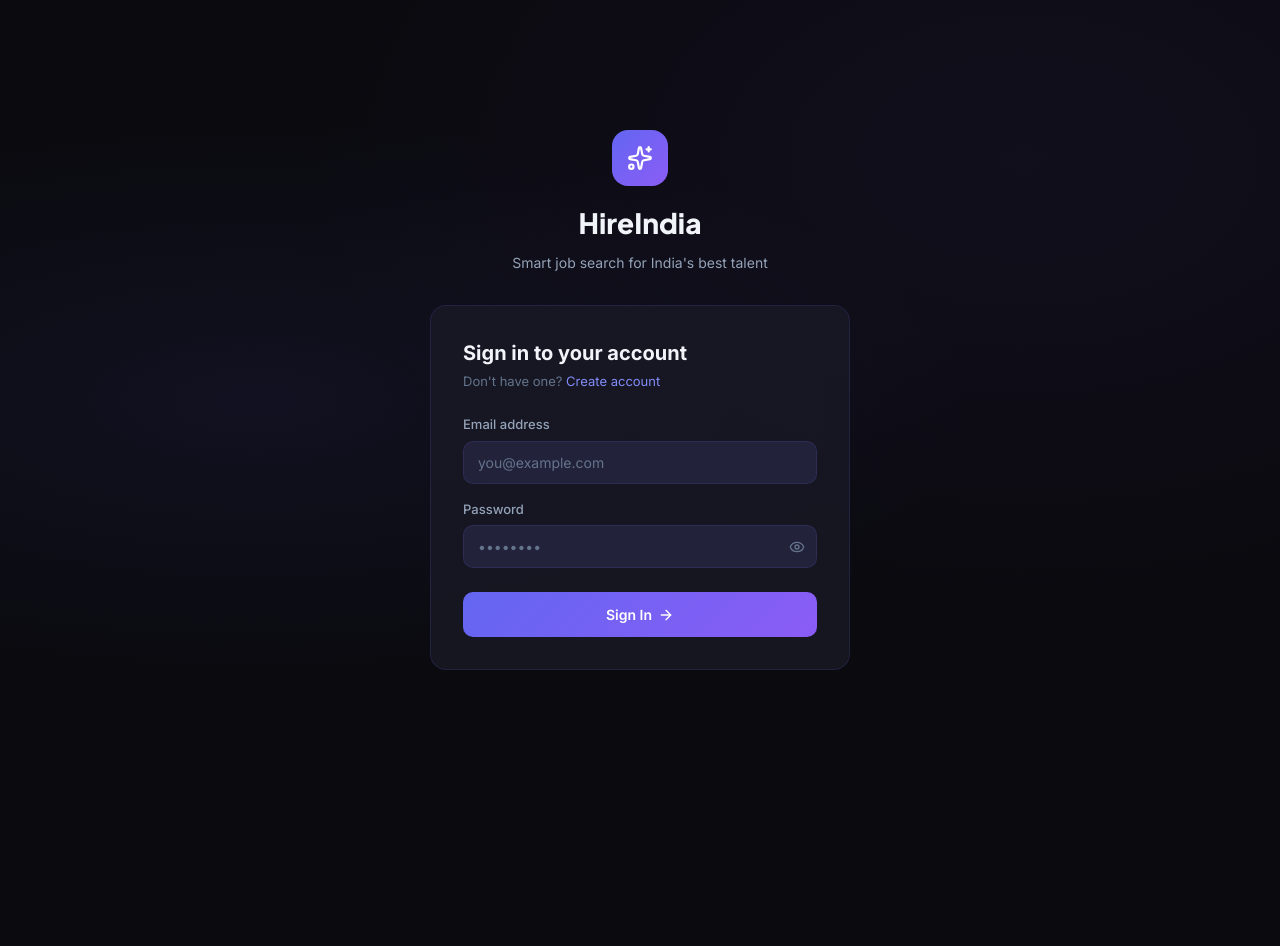
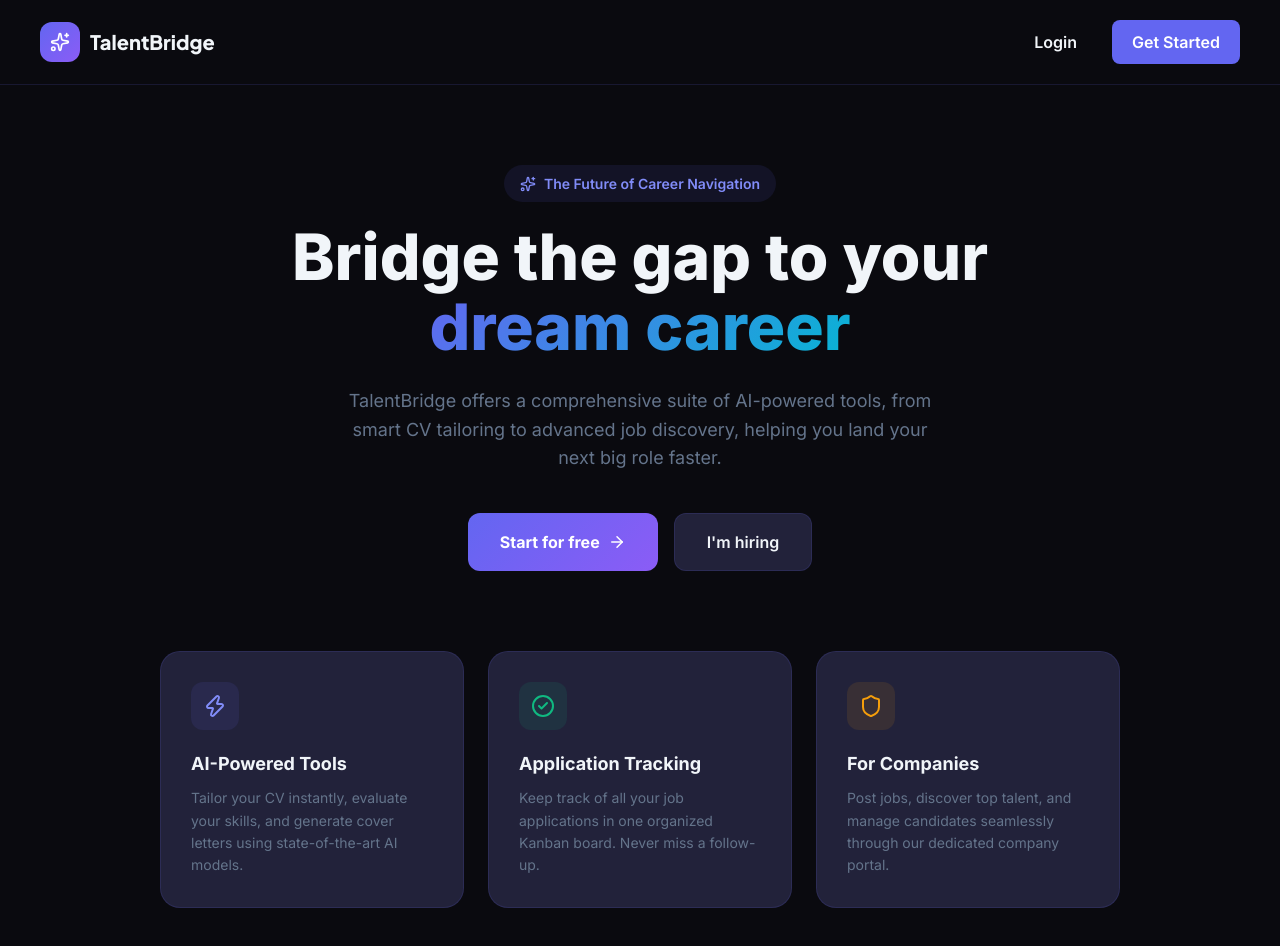
Before and after one commit to Rajvardhan-Kharat/TalentBridge, a React (Vite) app in the folder client/: page / in a window 1280 px wide. Before the commit this address led to /login. Shown: the top 946 px of the page. Before the commit the page ends 800 px from the top, so only its background shows below. Built offline with nearby package versions, Linux system fonts and the light colour scheme; no server answers.

Commit message:
feat: add public home page and update routing

```diff
--- a/client/src/App.jsx
+++ b/client/src/App.jsx
@@ -23,6 +23,7 @@
 import PublicResumePage from './pages/PublicResumePage';
 import AdminDashboardPage from './pages/AdminDashboardPage';
 import CareerPortalSelector from './pages/CareerPortalSelector';
+import HomePage from './pages/HomePage';
 
 const PrivateRoute = ({ children }) => {
   const { user, loading } = useAuth();
@@ -106,9 +107,12 @@
       {/* Public resume page — no login required */}
       <Route path="/resume/:userId"   element={<PublicResumePage />} />
 
-      {/* Main app — job seekers + company (company gets redirected from / to /company-portal) */}
-      <Route path="/" element={<PrivateRoute><OnboardingGuard><Layout /></OnboardingGuard></PrivateRoute>}>
-        <Route index                    element={<RoleIndexRedirect />} />
+      {/* Public Home Page */}
+      <Route path="/" element={<HomePage />} />
+
+      {/* Main app — job seekers + company (company gets redirected from /dashboard to /company-portal) */}
+      <Route element={<PrivateRoute><OnboardingGuard><Layout /></OnboardingGuard></PrivateRoute>}>
+        <Route path="dashboard"         element={<RoleIndexRedirect />} />
         <Route path="jobs"              element={<JobseekerRoute><JobDiscoveryPage /></JobseekerRoute>} />
         <Route path="evaluator"         element={<JobseekerRoute><JobEvaluatorPage /></JobseekerRoute>} />
         <Route path="cv-tailor"         element={<JobseekerRoute><CvTailoringPage /></JobseekerRoute>} />
--- a/client/src/components/Layout.jsx
+++ b/client/src/components/Layout.jsx
@@ -10,7 +10,7 @@
 import { CAREER_TIERS, useCareerTier } from '../pages/CareerPortalSelector';
 
 const navItems = [
-  { to: '/',               icon: LayoutDashboard, label: 'Dashboard',        sub: 'Overview & Insights' },
+  { to: '/dashboard',               icon: LayoutDashboard, label: 'Dashboard',        sub: 'Overview & Insights' },
   // Talent Acquisition — sub-modules
   { to: '/jobs',           icon: Flag,            label: 'India Opportunities',  sub: 'Jobs across India', section: 'talent' },
   { to: '/jobs?module=global', icon: Globe2,      label: 'Global Opportunities', sub: 'International Roles', section: 'talent' },
--- /dev/null
+++ b/client/src/pages/HomePage.jsx
@@ -0,0 +1,97 @@
+import { Link, Navigate } from 'react-router-dom';
+import { useAuth } from '../context/AuthContext';
+import { Sparkles, ArrowRight, CheckCircle2, Shield, Zap } from 'lucide-react';
+import { motion } from 'framer-motion';
+
+export default function HomePage() {
+  const { user, loading } = useAuth();
+
+  // If user is already logged in, redirect them to the dashboard
+  if (user) return <Navigate to="/dashboard" replace />;
+
+  if (loading) return (
+    <div style={{ display:'flex', alignItems:'center', justifyContent:'center', height:'100vh', background:'var(--bg-base)' }}>
+      <div className="loader" style={{ width: 40, height: 40 }} />
+    </div>
+  );
+
+  return (
+    <div style={{ minHeight: '100vh', background: 'var(--bg-base)', color: 'var(--text-primary)', overflowX: 'hidden' }}>
+
+      {/* Navbar */}
+      <nav style={{ display: 'flex', justifyContent: 'space-between', alignItems: 'center', padding: '20px 40px', borderBottom: '1px solid var(--border)' }}>
+        <div style={{ display: 'flex', alignItems: 'center', gap: 10 }}>
+          <div style={{ width: 40, height: 40, borderRadius: 12, background: 'linear-gradient(135deg, #6366f1, #8b5cf6)', display: 'flex', alignItems: 'center', justifyContent: 'center' }}>
+            <Sparkles size={20} color="white" />
+          </div>
+          <span style={{ fontSize: 20, fontWeight: 800, fontFamily: 'Plus Jakarta Sans, sans-serif' }}>TalentBridge</span>
+        </div>
+        <div style={{ display: 'flex', gap: 15 }}>
+          <Link to="/login" style={{ textDecoration: 'none', padding: '10px 20px', borderRadius: 8, fontWeight: 600, color: 'var(--text-primary)' }}>Login</Link>
+          <Link to="/register" style={{ textDecoration: 'none', padding: '10px 20px', borderRadius: 8, fontWeight: 600, background: '#6366f1', color: 'white' }}>Get Started</Link>
+        </div>
+      </nav>
+
+      {/* Hero Section */}
+      <main style={{ padding: '80px 20px', textAlign: 'center', maxWidth: 1000, margin: '0 auto' }}>
+        <motion.div initial={{ opacity: 0, y: 20 }} animate={{ opacity: 1, y: 0 }} transition={{ duration: 0.5 }}>
+          <div style={{ display: 'inline-flex', alignItems: 'center', gap: 8, padding: '8px 16px', background: 'rgba(99,102,241,0.1)', color: '#818cf8', borderRadius: 20, fontSize: 14, fontWeight: 600, marginBottom: 20 }}>
+            <Sparkles size={16} /> The Future of Career Navigation
+          </div>
+
+          <h1 style={{ fontSize: 'clamp(40px, 5vw, 64px)', fontWeight: 800, lineHeight: 1.1, marginBottom: 24 }}>
+            Bridge the gap to your <br />
+            <span style={{ background: 'linear-gradient(135deg, #6366f1, #06b6d4)', WebkitBackgroundClip: 'text', WebkitTextFillColor: 'transparent' }}>
+              dream career
+            </span>
+          </h1>
+
+          <p style={{ fontSize: 18, color: 'var(--text-muted)', maxWidth: 600, margin: '0 auto 40px', lineHeight: 1.6 }}>
+            TalentBridge offers a comprehensive suite of AI-powered tools, from smart CV tailoring to advanced job discovery, helping you land your next big role faster.
+          </p>
+
+          <div style={{ display: 'flex', gap: 16, justifyContent: 'center', flexWrap: 'wrap' }}>
+            <Link to="/register" style={{ textDecoration: 'none', display: 'flex', alignItems: 'center', gap: 8, padding: '16px 32px', borderRadius: 12, background: 'linear-gradient(135deg, #6366f1, #8b5cf6)', color: 'white', fontWeight: 700, fontSize: 16, transition: 'transform 0.2s' }}>
+              Start for free <ArrowRight size={18} />
+            </Link>
+            <Link to="/register/company" style={{ textDecoration: 'none', display: 'flex', alignItems: 'center', gap: 8, padding: '16px 32px', borderRadius: 12, background: 'var(--bg-elevated)', border: '1px solid var(--border)', color: 'var(--text-primary)', fontWeight: 600, fontSize: 16 }}>
+              I'm hiring
+            </Link>
+          </div>
+        </motion.div>
+
+        {/* Features Preview */}
+        <motion.div
+          initial={{ opacity: 0, y: 40 }}
+          animate={{ opacity: 1, y: 0 }}
+          transition={{ duration: 0.7, delay: 0.2 }}
+          style={{ display: 'grid', gridTemplateColumns: 'repeat(auto-fit, minmax(280px, 1fr))', gap: 24, marginTop: 80, textAlign: 'left' }}
+        >
+          <div style={{ padding: 30, background: 'var(--bg-elevated)', borderRadius: 20, border: '1px solid var(--border)' }}>
+            <div style={{ width: 48, height: 48, borderRadius: 12, background: 'rgba(99,102,241,0.1)', display: 'flex', alignItems: 'center', justifyContent: 'center', marginBottom: 20 }}>
+              <Zap size={24} color="#818cf8" />
+            </div>
+            <h3 style={{ fontSize: 18, fontWeight: 700, marginBottom: 10 }}>AI-Powered Tools</h3>
+            <p style={{ color: 'var(--text-muted)', fontSize: 14, lineHeight: 1.6 }}>Tailor your CV instantly, evaluate your skills, and generate cover letters using state-of-the-art AI models.</p>
+          </div>
+
+          <div style={{ padding: 30, background: 'var(--bg-elevated)', borderRadius: 20, border: '1px solid var(--border)' }}>
+            <div style={{ width: 48, height: 48, borderRadius: 12, background: 'rgba(16,185,129,0.1)', display: 'flex', alignItems: 'center', justifyContent: 'center', marginBottom: 20 }}>
+              <CheckCircle2 size={24} color="#10b981" />
+            </div>
+            <h3 style={{ fontSize: 18, fontWeight: 700, marginBottom: 10 }}>Application Tracking</h3>
+            <p style={{ color: 'var(--text-muted)', fontSize: 14, lineHeight: 1.6 }}>Keep track of all your job applications in one organized Kanban board. Never miss a follow-up.</p>
+          </div>
+
+          <div style={{ padding: 30, background: 'var(--bg-elevated)', borderRadius: 20, border: '1px solid var(--border)' }}>
+            <div style={{ width: 48, height: 48, borderRadius: 12, background: 'rgba(245,158,11,0.1)', display: 'flex', alignItems: 'center', justifyContent: 'center', marginBottom: 20 }}>
+              <Shield size={24} color="#f59e0b" />
+            </div>
+            <h3 style={{ fontSize: 18, fontWeight: 700, marginBottom: 10 }}>For Companies</h3>
+            <p style={{ color: 'var(--text-muted)', fontSize: 14, lineHeight: 1.6 }}>Post jobs, discover top talent, and manage candidates seamlessly through our dedicated company portal.</p>
+          </div>
+        </motion.div>
+      </main>
+    </div>
+  );
+}
```
